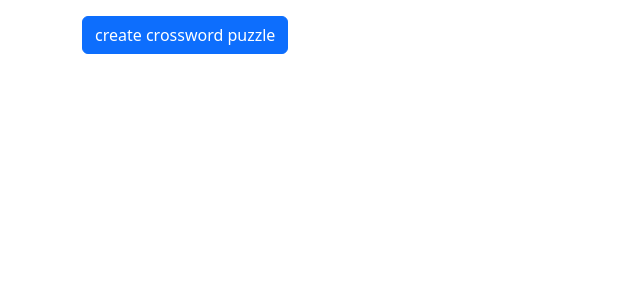
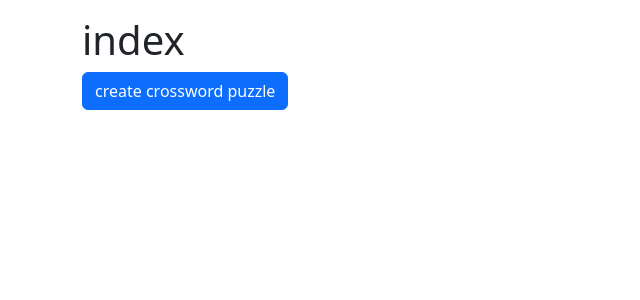
Before and after one commit to juliavillela/crossword, a Flask app: page / in a window 1280 px wide. Shown: the part 61-361 px from the top of the page, without its empty margins (0-640 px from the left). Run offline with Flask 3, Linux system fonts and the light colour scheme.

Commit message:
test change on index

```diff
--- a/src/templates/index.html
+++ b/src/templates/index.html
@@ -1,7 +1,7 @@
 {% extends 'layout.html' %}
 
 {% block main %}
-
+<h1>index</h1>
     <a class="btn btn-primary" href="create"> create crossword puzzle</a>
 
 {% endblock %}
```
